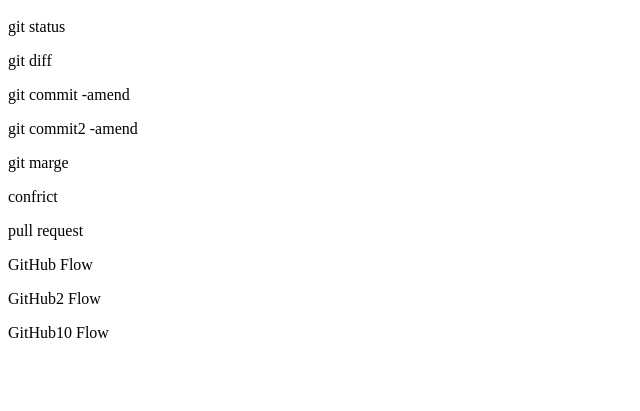
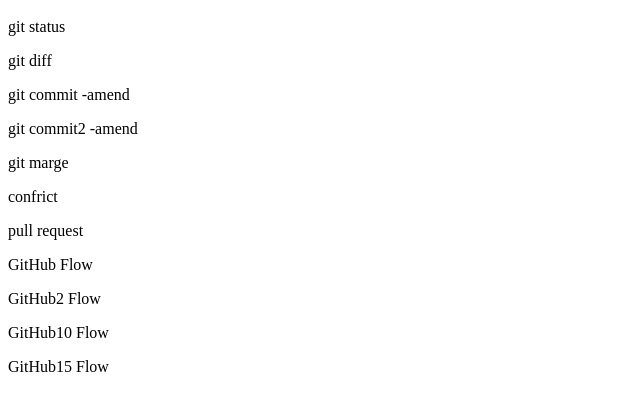
Before and after one commit to buchy0929/PythonTest, a plain HTML site: page index.html in a window 1280 px wide. Shown: the part 57-468 px from the top of the page, without its empty margins (0-640 px from the left). Drawn offline with Linux system fonts and the light colour scheme.

Commit message:
test commit

```diff
--- a/index.html
+++ b/index.html
@@ -9,3 +9,4 @@
 <p>GitHub Flow</p>
 <p>GitHub2 Flow</p>
 <p>GitHub10 Flow</p>
+<p>GitHub15 Flow</p>
```
